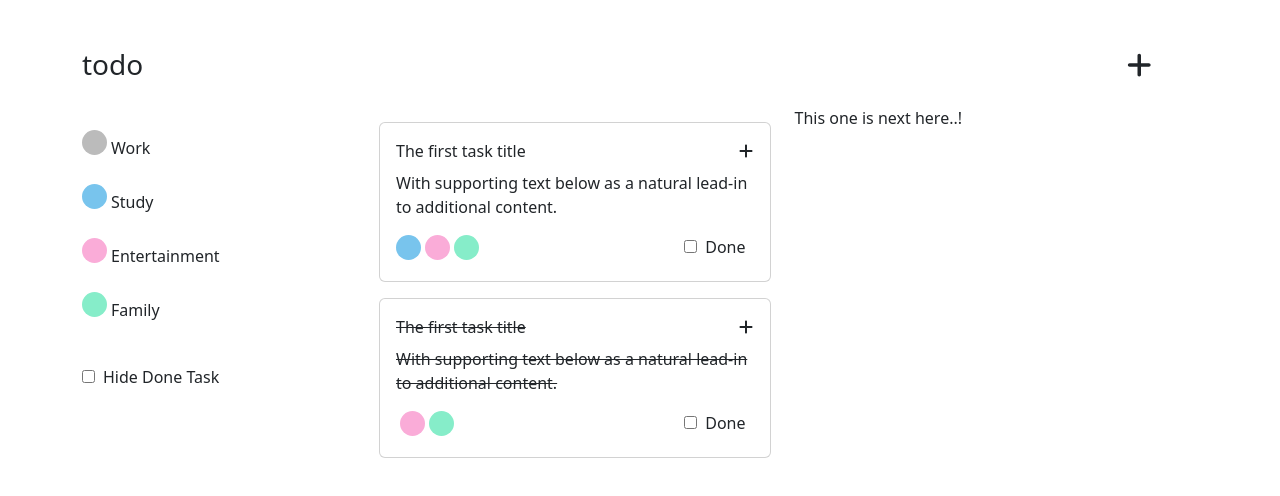
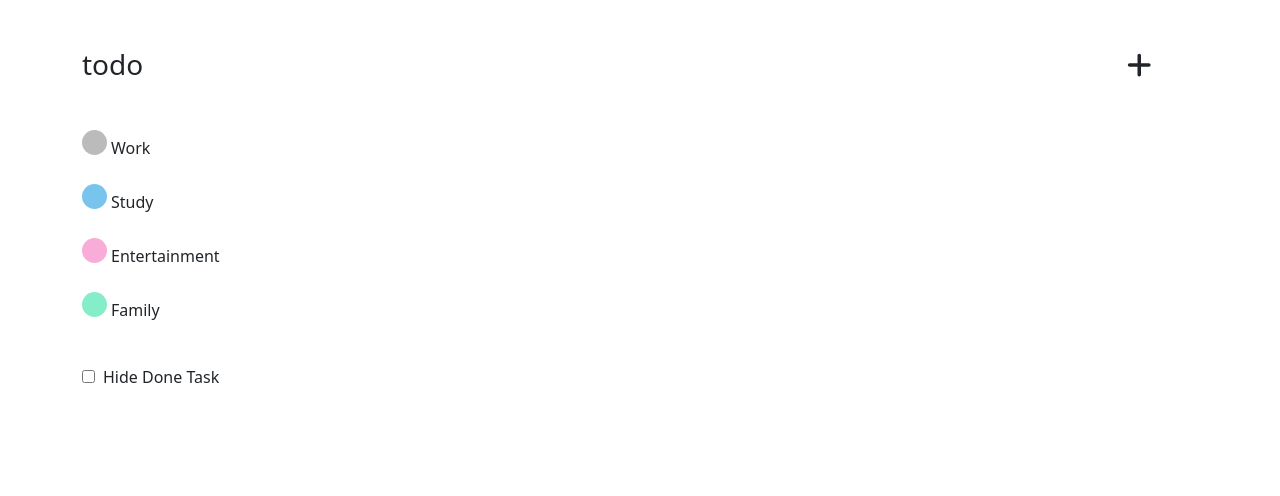
Before and after one commit to Cdanprajapati/Cdanprajapati, a React (Create React App) app in the folder React.Js/Todo-list/todo-list/: page / in a window 1280 px wide. Shown: the top 496 px of the page. Built offline with nearby package versions, Linux system fonts and the light colour scheme.

Commit message:
today i work on  scripting of todoUI

```diff
--- a/React.Js/Todo-list/todo-list/src/App.js
+++ b/React.Js/Todo-list/todo-list/src/App.js
@@ -1,11 +1,13 @@
 // import TodoInput from "./Components/TodoInput";
 // import Tasks from "./Components/Tasks";
 import TodoHome from "./Components/TodoHome";
+// import EditCancel from "./Components/EditCancel";
 
 function App() {
   return (
     <div className="App">
       <TodoHome />
+      {/* <EditCancel /> */}
     </div>
   );
 }
--- /dev/null
+++ b/React.Js/Todo-list/todo-list/src/Assets/Style/EditDelete.module.css
@@ -0,0 +1,25 @@
+.card{
+    height: 100px;
+    width: 150px;
+    position: absolute;
+    overflow: hidden;
+    margin-left: -100px;
+    z-index: 3;
+}
+
+.Edit{
+    background-color: white;
+    cursor: pointer;
+}
+.Edit:hover{
+    background-color: rgb(229, 229, 229);
+}
+
+.Delete{
+    background-color: white;
+    cursor: pointer;
+}
+
+.Delete:hover{
+    background-color: rgb(228, 228, 228);
+}
--- /dev/null
+++ b/React.Js/Todo-list/todo-list/src/Assets/Style/TaskSkelton.module.css
@@ -0,0 +1,34 @@
+.bg{
+  background: linear-gradient(160deg, #ffde91 70%, #fcf07f 20%);
+}
+
+.dot-1 {
+    background-color: #78c4ed;
+    border-radius: 50%;
+    height: 25px;
+    width: 25px;
+    display: inline-block;
+    border: none;
+  }
+
+  .dot-2 {
+    background-color: rgb(250, 172, 216);
+    height: 25px;
+    width: 25px;
+    border-radius: 50%;
+    display: inline-block;
+    border: none;
+  }
+
+  .dot-3 {
+    background-color: #86edc9;
+    height: 25px;
+    width: 25px;
+    border-radius: 50%;
+    display: inline-block;
+    border: none;
+  }
+
+  .card{
+    background-color: #edd078;
+  }
--- /dev/null
+++ b/React.Js/Todo-list/todo-list/src/Components/EditDelete.jsx
@@ -0,0 +1,33 @@
+import React from "react";
+import style from "../Assets/Style/EditDelete.module.css";
+import {useState} from 'react';
+
+function EditDelete(props) {
+  const [todoInput, setTodoInput] = useState(false)
+
+
+
+
+  return (
+    <div>
+      <div className={"container "+style["card"]}>
+        <div className="row " >
+          <div className="col-sm-12">
+            <div className={"border border-1 rounded-top "+style["Edit"]} onClick={props.editHandler}>
+              <p className="card-title ms-2 pt-1 text-start text-dark" onClick={()=>setTodoInput(preState=>!preState)}>Edit..</p>
+            </div>
+          </div>
+        </div>
+        <div className="row">
+          <div className="col-sm-12">
+            <div className={"border border-1 rounded-bottom "+style["Delete"]} onClick={props.deleteHandler}>
+              <p className="card-title ms-2 pt-1 text-start text-dark">Delete</p>
+            </div>
+          </div>
+        </div>
+      </div>
+    </div>
+  );
+}
+
+export default EditDelete;
--- /dev/null
+++ b/React.Js/Todo-list/todo-list/src/Components/TaskMenu.jsx
@@ -0,0 +1,18 @@
+import { useState } from "react";
+import { FontAwesomeIcon } from "@fortawesome/react-fontawesome";
+import style from "../Assets/Style/TaskSkelton.module.css";
+import { faPlus } from "@fortawesome/free-solid-svg-icons";
+import EditDelete from "./EditDelete";
+import{HiDotsHorizontal} from "react-icons/hi"
+
+export default function TaskMenu(){
+    const [edit, setEdit] = useState(false);
+
+    return <>
+
+    <div className="col-sm-2 text-end text-primary text-dark">
+        <HiDotsHorizontal onClick={() => setEdit( preState=>!preState)} id="asfsda" style={{cursor:"pointer"}}/>
+        {edit && <EditDelete />}
+    </div>
+    </>
+}
--- /dev/null
+++ b/React.Js/Todo-list/todo-list/src/Components/TaskSkelton.jsx
@@ -0,0 +1,47 @@
+import { FontAwesomeIcon } from "@fortawesome/react-fontawesome";
+import style from "../Assets/Style/TaskSkelton.module.css";
+import { faPlus } from "@fortawesome/free-solid-svg-icons";
+import { useState } from "react";
+import EditDelete from "./EditDelete";
+import TaskMenu from "./TaskMenu";
+
+export default function TaskSkelton(props) {
+    const [done, setDone] = useState(false)
+    const title = props.title;
+    const description = props.description;
+    const tags = props.tags;
+
+  return (
+    <div className="col-sm-6 col-sm-6 mb-3 mb-sm-0">
+      <div className={"card my-3 bg-warninhg " +style["bg"]}>
+        <div className="card-body">
+          <div className="row">
+            <div className="col-sm-5">
+             { done ? <b className="card-title text-bold"><del>{title}</del></b> : <b className="card-title text-bold">{title}</b> }
+              </div>
+            <div className="col-sm-5"></div>
+            <TaskMenu/>
+          </div>
+        {done ? <p className="card-text"><del>{description}</del></p>    : <p className="card-text">{description}</p> }
+          <div className="row">
+            {tags.map((title, index) => (
+              <div
+                value={title.title}
+                className={"col-md-3 d-flex p-2"}
+                key={index}
+              >
+                <button className={style["dot-" + title.id]} />
+                <label className="ms-1">{title.title}</label>
+              </div>
+            ))}
+          </div>
+            <div className="row">
+                <div className="col-sm-12 text-end">
+                <input type="checkbox" onClick={()=>setDone(pre=>!pre)}/>{ done ? <label className="ms-1"><b>Done</b></label> : <label className="ms-1">Done</label> }
+                </div>
+            </div>
+        </div>
+      </div>
+    </div>
+  );
+}
--- a/React.Js/Todo-list/todo-list/src/Components/Tasks.jsx
+++ b/React.Js/Todo-list/todo-list/src/Components/Tasks.jsx
@@ -1,84 +1,16 @@
 import React from "react";
-import style from "../Assets/Style/Tasks.module.css";
-import { faPlus } from "@fortawesome/free-solid-svg-icons";
-import { FontAwesomeIcon } from "@fortawesome/react-fontawesome";
+import TaskSkelton from "./TaskSkelton";
 
-function Tasks() {
+function Tasks(props) {
   return (
     <div>
       <div className="container">
         <div className="row">
-          <div className="col-sm-6 col-sm-6 mb-3 mb-sm-0">
-          <div className="card my-3 bg-warninhg">
-              <div className="card-body">
-                <div className="row">
-                  <div className="col-sm-5">
-                    <p className="card-title text-bold">
-                     The first task title
-                    </p>
-                  </div>
-                  <div className="col-sm-5"></div>
-                  <div className="col-sm-2 text-end">
-                    <FontAwesomeIcon icon={faPlus} />
-                  </div>
-                </div>
-                <p className="card-text">
 
-                    {" "}
-                    With supporting text below as a natural lead-in to
-                    additional content.
+          {
+            props.data.map(item=> <TaskSkelton title={item.title} description={item.description} tags={item.border}/>)
+          }
 
-                </p>
-                <div className="row">
-                  <div className="col-md-4">
-                  <button className={style["dot-1"]} />
-                    <button className={"mx-1 " + style["dot-2"]} />
-                    <button className={style["dot-3"]} />
-                  </div>
-                  <div className="col-sm-5"></div>
-                  <div className="col-sm-3 text-end">
-                    <input type="checkbox" />
-                    <label className="px-2">Done</label>
-                  </div>
-                </div>
-              </div>
-            </div>
-            <div className="card my-3">
-              <div className="card-body">
-                <div className="row">
-                  <div className="col-sm-5">
-                    <p className="card-title text-bold">
-                      <del>The first task title</del>
-                    </p>
-                  </div>
-                  <div className="col-sm-5"></div>
-                  <div className="col-sm-2 text-end">
-                    <FontAwesomeIcon icon={faPlus} />
-                  </div>
-                </div>
-                <p className="card-text">
-                  <del>
-                    {" "}
-                    With supporting text below as a natural lead-in to
-                    additional content.
-                  </del>
-                </p>
-                <div className="row">
-                  <div className="col-md-4">
-                    <button className={"mx-1 " + style["dot-2"]} />
-                    <button className={style["dot-3"]} />
-                  </div>
-                  <div className="col-sm-5"></div>
-                  <div className="col-sm-3 text-end">
-                    <input type="checkbox" />
-                    <label className="px-2">Done</label>
-                  </div>
-                </div>
-              </div>
-            </div>
-          </div>
-
-          <div className="col-sm-6">This one is next here..!</div>
         </div>
       </div>
     </div>
--- a/React.Js/Todo-list/todo-list/src/Components/TodoHome.jsx
+++ b/React.Js/Todo-list/todo-list/src/Components/TodoHome.jsx
@@ -5,23 +5,21 @@ import style from "../Assets/Style/TodoHome.module.css";
 import Tasks from "../Components/Tasks";
 import TodoInput from "./TodoInput";
 
-const exampleTodo={
-  title: "",
-  description:"",
-  tags:[],
-  isCompleted: false,
-  when: new Date().toLocaleString()
-}
 
 function TodoHome() {
   const [showTodoInput, setShowTodoInput] = useState(false);
-  // const [allTodo, setAllTodo] = useState([]);
+  const [todos, setTodos] = useState([]);
 
-  console.log(showTodoInput, "====>")
+  const handleTodoInput=(value, data=[])=>{
+    setShowTodoInput(value)
+    if(data.length===0)
+    return;
+    setTodos([...todos, data])
+  }
 
   return (
     <div>
-      {showTodoInput && <TodoInput setShowTodoInput={setShowTodoInput}/> }
+      { showTodoInput && <TodoInput setShowTodoInput={handleTodoInput}/> }
       <div className="container">
         <div className="row pt-5">
           <div className="col-sm-2">
@@ -36,7 +34,7 @@ function TodoHome() {
         </div>
 
         <div className="row mt-3">
-          <div className="col-sm-3">
+          <div className="col-sm-3 ">
             <button className={"mt-4 " + style["dot"]} />
             <label className="ms-1 my-auto">Work</label>
             <br />
@@ -57,7 +55,7 @@ function TodoHome() {
             <label className="ps-2">Hide Done Task</label>
           </div>
           <div className="col-sm-9">
-            <Tasks />
+            <Tasks data={todos} />
           </div>
         </div>
       </div>
--- a/React.Js/Todo-list/todo-list/src/Components/TodoInput.jsx
+++ b/React.Js/Todo-list/todo-list/src/Components/TodoInput.jsx
@@ -1,19 +1,24 @@
 import React from "react";
 import style from "../Assets/Style/TodoInput.module.css";
 import { useState } from "react";
+import TodoHome from './TodoHome';
 
 function TodoInput(props) {
-  const [title, setTitle] = useState([]);
-  const [description, setDescription] = useState([]);
+  const [title, setTitle] = useState();
+  const [description, setDescription] = useState();
   const [border, setBorder] = useState([]);
+  const [showTodoHome, setShowTodoHome] = useState(false);
+
 
   function AddTodo(){
     const input = {
       title,
       description,
       border,
+      iscompleted:false
     }
     console.log(input)
+    props.setShowTodoInput(false, input)
   }
 
   const Tags = [
@@ -24,6 +29,7 @@ function TodoInput(props) {
   ];
 
   return (
+
     <div className={"position-absolute " + style["input-container"]}>
       <div className="container">
         <div
@@ -32,6 +38,7 @@ function TodoInput(props) {
             style["card-container"]
           }
         >
+          {showTodoHome && <TodoHome setShowTodoInput={setShowTodoHome}/> }
           <div className="card-body">
             <form onSubmit={(e)=>e.preventDefault()}>
               <div className="container">
@@ -93,7 +100,7 @@ function TodoInput(props) {
                       }
                       key={index}
                     >
-                      <button
+                      < button
                         className={style["dot-" + title.id]}
                         onClick={() => setBorder((p) => p.includes(title.id)? p.filter(p=>p!==title.id):[...p, title.id])}
                       />
```
